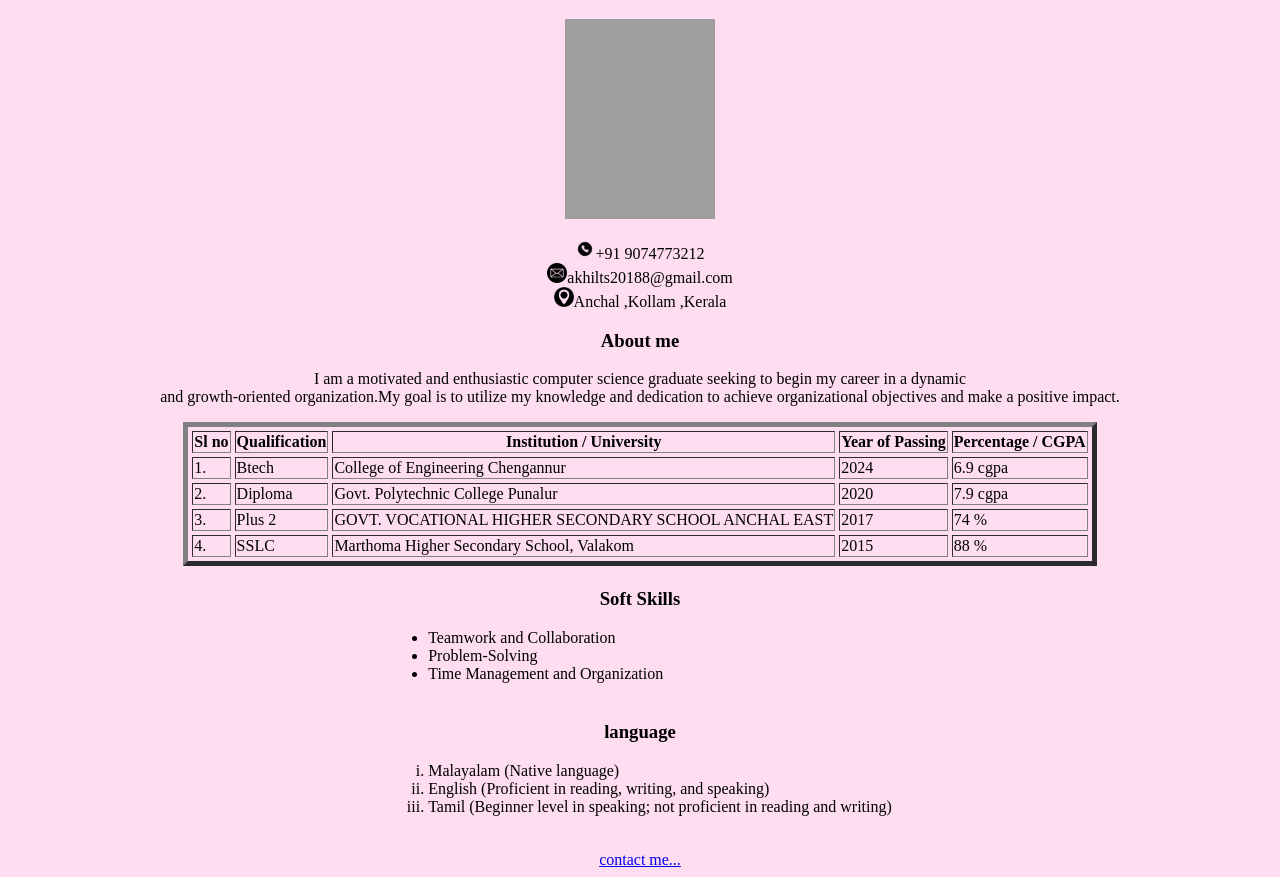
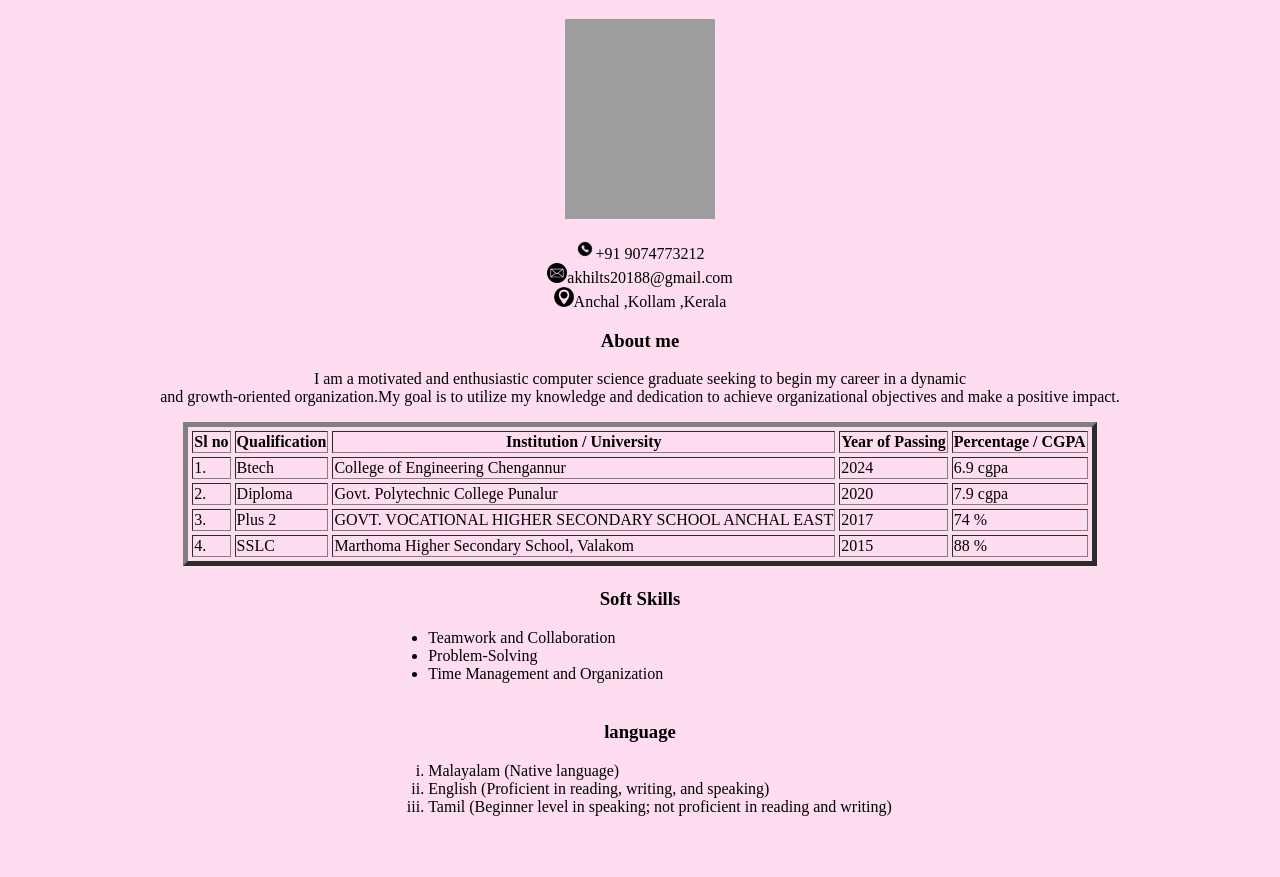
Before and after one commit to akhilts26/akhilts26.github.io, a plain HTML site: page index.htm in a window 1280 px wide. Shown: the part 87-964 px from the top of the page. After the commit the page ends 938 px from the top, so only its background shows below. Drawn offline with Linux system fonts and the light colour scheme; grey boxes are pictures that could not be loaded.

Commit message:
Update index.htm

```diff
--- a/index.htm
+++ b/index.htm
@@ -85,7 +85,7 @@
     </table>
     <p>
     </p>
-    <a href="contactme.htm" >contact me...</a>
+<!--     <a href="contactme.htm" >contact me...</a> -->
     </center>
 
 </body>
```
